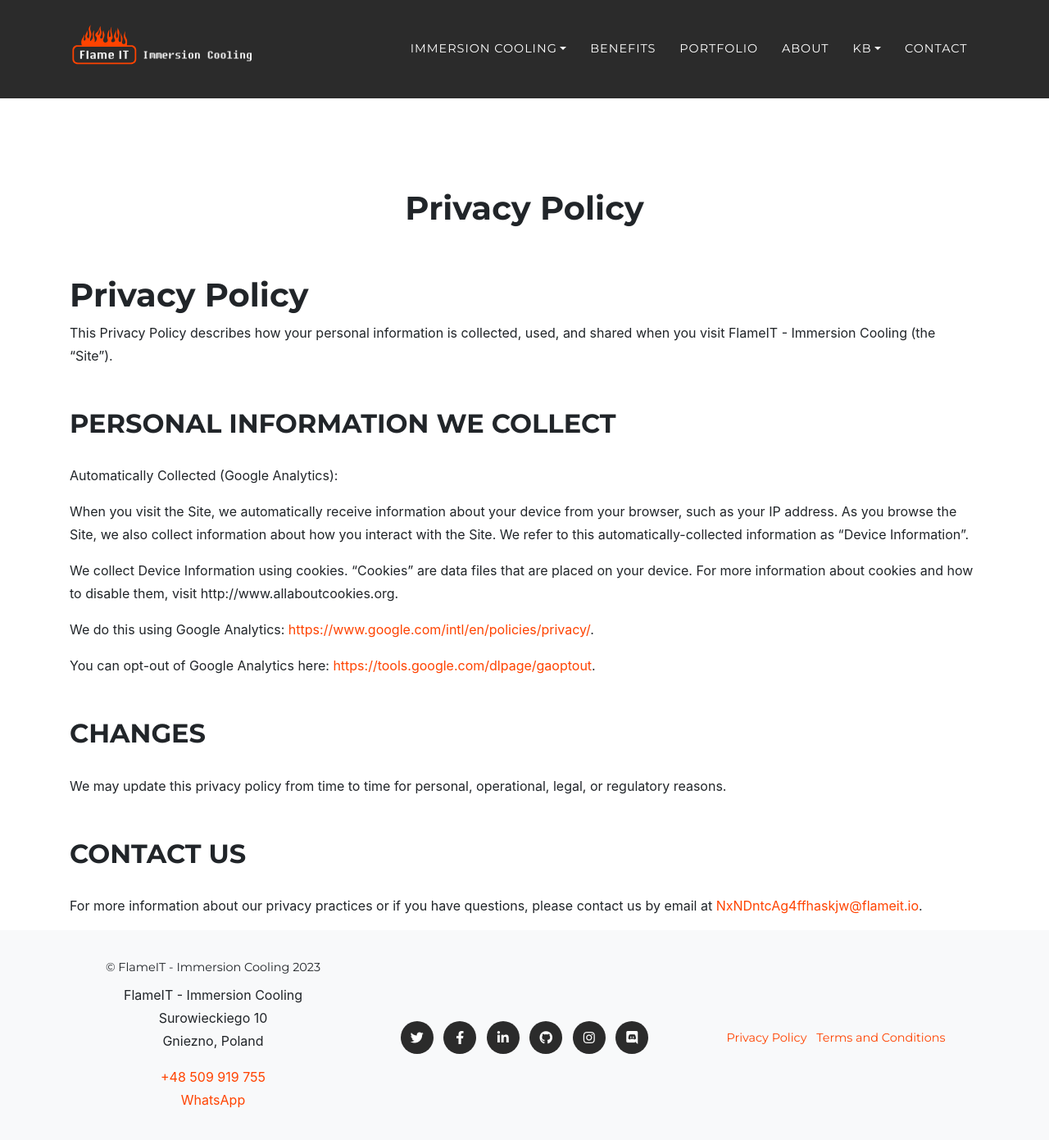
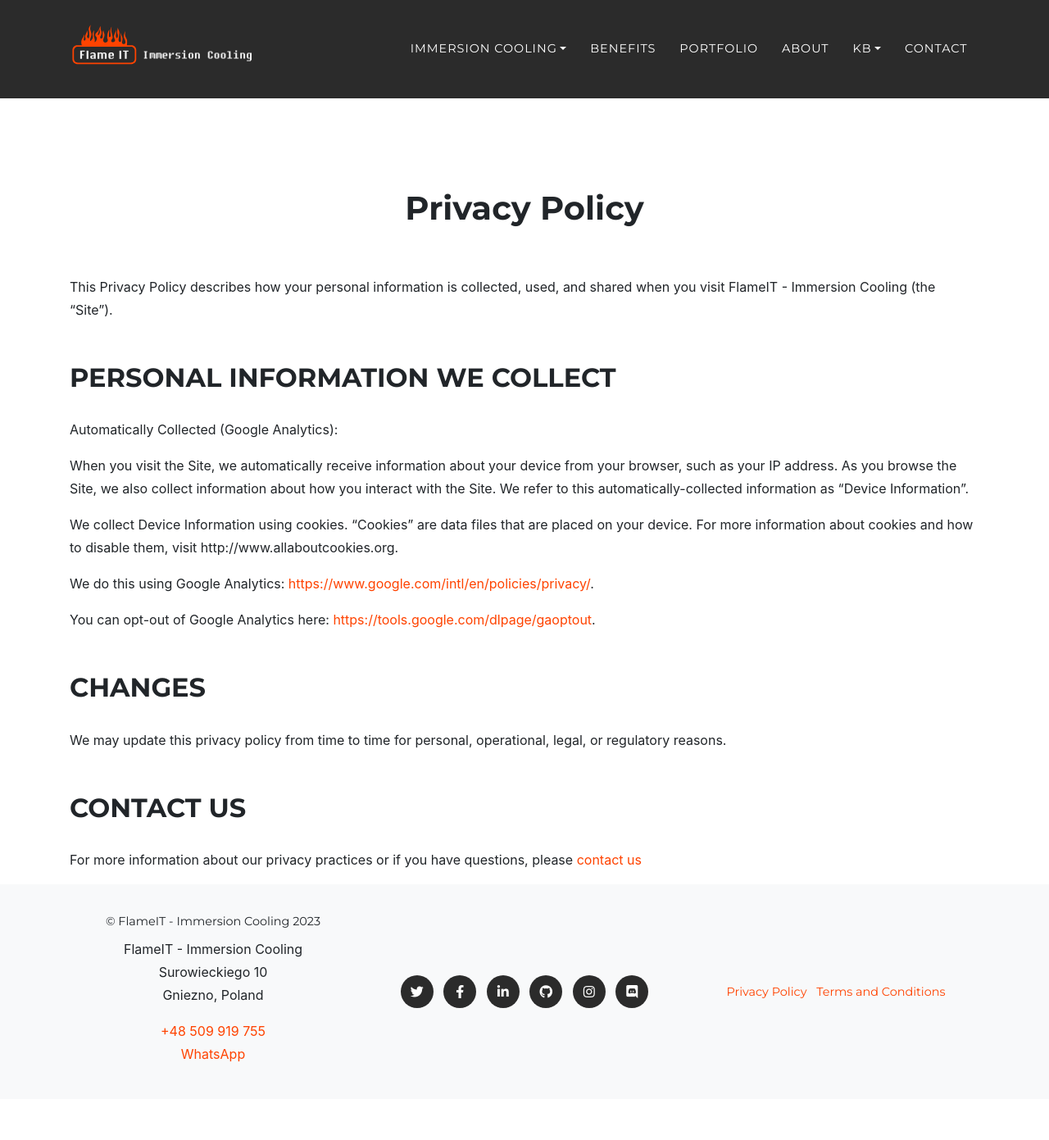
Before and after one commit to flameit-os/flameit.io, a Jekyll site: the page built from privacy-policy/index.md, in a window 1280 px wide and 1397 px high. Shown: the top 1391 px of the window at 82% size. Built offline with Jekyll 4.4.1, drawn with Linux system fonts in a browser that asks for light colours; some web fonts are replaced.

Commit message:
Privacy Policy

```diff
--- a/privacy-policy/index.md
+++ b/privacy-policy/index.md
@@ -2,8 +2,6 @@
 layout: page
 title: Privacy Policy
 ---
-# {{ page.title }}
-
 This Privacy Policy describes how your personal information is collected, used, and shared when you visit {{ site.title }} (the “Site”).
 
 ## PERSONAL INFORMATION WE COLLECT
@@ -32,4 +30,4 @@ We may update this privacy policy from time to time for personal, operational, l
 
 ## CONTACT US
 
-For more information about our privacy practices or if you have questions, please contact us by email at <a href="mailto:{{ site.email }}">{{ site.email }}</a>.
+For more information about our privacy practices or if you have questions, please [contact us]({{ site.baseurl }}/contact)
```
